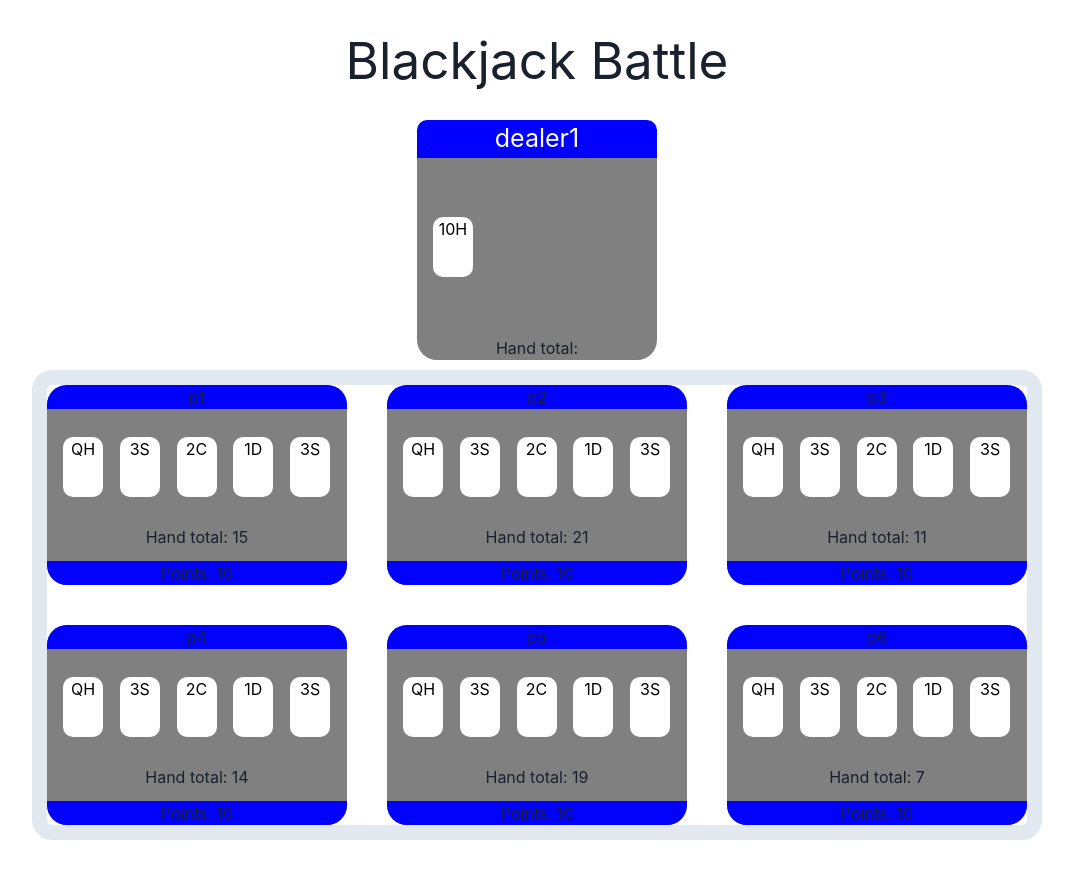
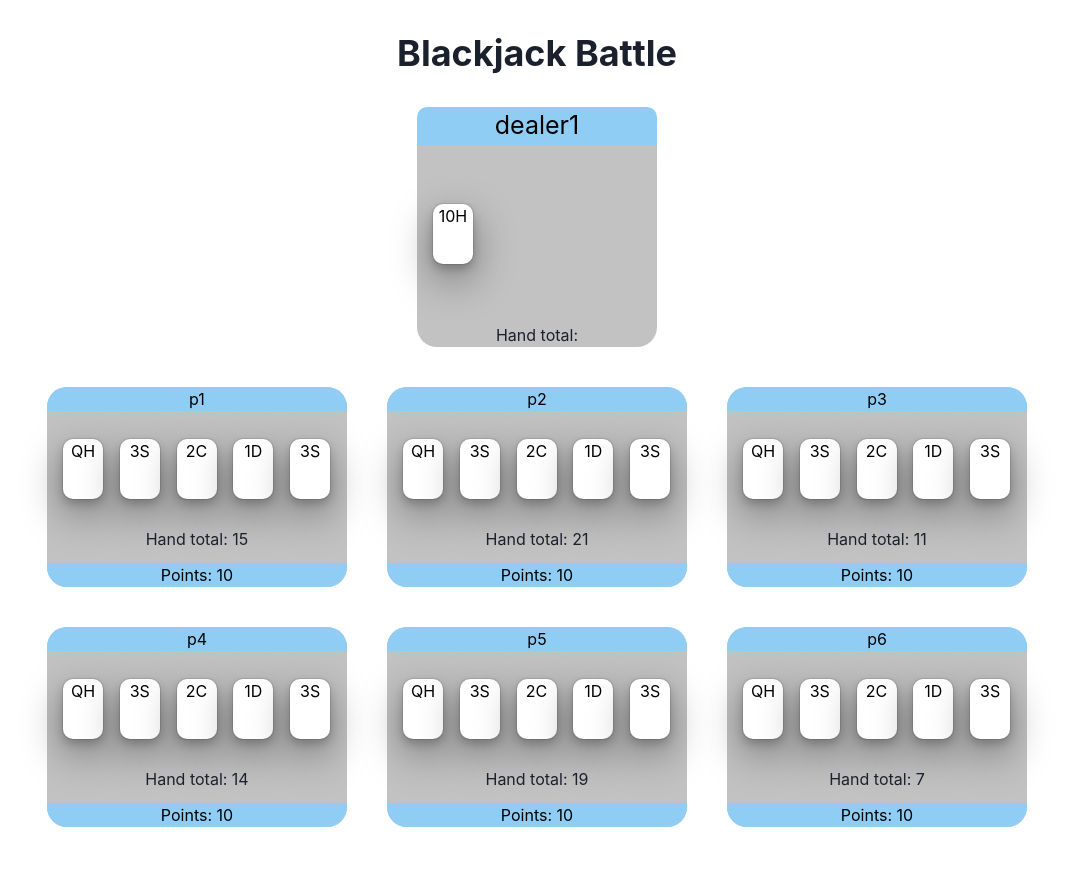
Before and after one commit to ldearsley2/Blackjack_Battle, a React (Vite) app in the folder client/: page / in a window 1280 px wide. Shown: the whole page, without its empty margins (103-1176 px from the left). Built offline with nearby package versions, Linux system fonts and the light colour scheme.

Commit message:
Really bad color scheme:

```diff
--- a/client/src/components/Dealer.jsx
+++ b/client/src/components/Dealer.jsx
@@ -1,19 +1,19 @@
-import { Box, Flex, SimpleGrid } from "@chakra-ui/react"
+import { Box, Flex, SimpleGrid, Text } from "@chakra-ui/react"
 import PlayingCard from "./PlayingCard"
 
 function Dealer(props) {
     return (
-            <Box bg="grey" borderRadius="20px" width="15rem" height="15rem">
+            <Box bg="RGBA(0, 0, 0, 0.24)" borderRadius="20px" width="15rem" height="15rem">
                 <Flex flexDirection="column" justifyContent="space-between" height="15rem">
-                    <Box textColor="white" fontSize="25px" bg="blue" borderTopRadius="10px">
-                        <p>{props.dealerName}</p>
+                    <Box textColor="black" fontSize="25px" bg="#90CDF4" borderTopRadius="10px">
+                        <Text>{props.dealerName}</Text>
                     </Box>
 
                     <SimpleGrid columns="4" margin="1rem">
                         <PlayingCard card_num="10H"/>
                     </SimpleGrid>
 
-                    <p>Hand total: {props.handTotal}</p>
+                    <Text>Hand total: {props.handTotal}</Text>
                 </Flex>
             </Box>
     )
--- a/client/src/components/GameContainer.jsx
+++ b/client/src/components/GameContainer.jsx
@@ -4,7 +4,7 @@ import PlayerContainer from "./PlayerContainer";
 
 function GameContainer() {
     return (
-        <Flex flexDirection="column" alignItems="center" gap="10px">
+        <Flex flexDirection="column" alignItems="center" gap="40px">
             <Dealer dealerName="dealer1"/>
             <PlayerContainer/>
         </Flex>
--- a/client/src/components/Player.jsx
+++ b/client/src/components/Player.jsx
@@ -1,13 +1,13 @@
-import { Box, Flex, SimpleGrid } from "@chakra-ui/react"
+import { Box, Flex, SimpleGrid, Text } from "@chakra-ui/react"
 import PlayingCard from "./PlayingCard"
 
 function Player(props) {
     return (
-        <Box bg="grey" borderRadius="20px" minHeight="200px" width="300px">
+        <Box bg="RGBA(0, 0, 0, 0.24)" borderRadius="20px" minHeight="200px" width="300px">
             <Flex flexDirection="column" justifyContent="space-between" height="200px">
 
-                <Box bg="blue" borderTopRadius="20px">
-                    {props.playerName}
+                <Box bg="#90CDF4" borderTopRadius="20px" color="black">
+                    <Text>{props.playerName}</Text>
                 </Box>
 
                 <SimpleGrid columns="5" spacing="4" margin="1rem">
@@ -19,11 +19,11 @@ function Player(props) {
                 </SimpleGrid>
 
                 <Box>
-                    <p>Hand total: {props.hand}</p>
+                    <Text>Hand total: {props.hand}</Text>
                 </Box>
 
-                <Box bg="blue" borderBottomRadius="20px">
-                    <p>Points: {props.points}</p>
+                <Box bg="#90CDF4" borderBottomRadius="20px" color="black">
+                    <Text>Points: {props.points}</Text>
                 </Box>
 
             </Flex>
--- a/client/src/components/PlayerContainer.jsx
+++ b/client/src/components/PlayerContainer.jsx
@@ -3,7 +3,7 @@ import Player from "./Player"
 
 function PlayerContainer() {
     return (
-        <Box bg="white" borderWidth="15px" borderRadius="20px">
+        <Box bg="">
             <SimpleGrid columns="3" spacing="10">
                 <Player playerName="p1" hand={15} points={10} />
                 <Player playerName="p2" hand={21} points={10} />
--- a/client/src/components/PlayingCard.jsx
+++ b/client/src/components/PlayingCard.jsx
@@ -1,9 +1,10 @@
-import { Box } from "@chakra-ui/react";
+import { Box, Text } from "@chakra-ui/react";
 
 function PlayingCard(props) {
     return (
-        <Box bg="white" textColor="black" height="60px" width="40px" borderRadius="10px">
-            <p>{props.card_num}</p>
+        <Box bg="white" textColor="black" height="60px"
+        width="40px" borderRadius="10px" boxShadow="dark-lg">
+            <Text>{props.card_num}</Text>
         </Box>
     )
 }
--- a/client/src/components/Title.jsx
+++ b/client/src/components/Title.jsx
@@ -1,7 +1,10 @@
+import { Heading } from '@chakra-ui/react'
+
+
 function Title() {
     return (
         <div>
-            <h1>Blackjack Battle</h1>
+            <Heading>Blackjack Battle</Heading>
         </div>
     )
 }
```
